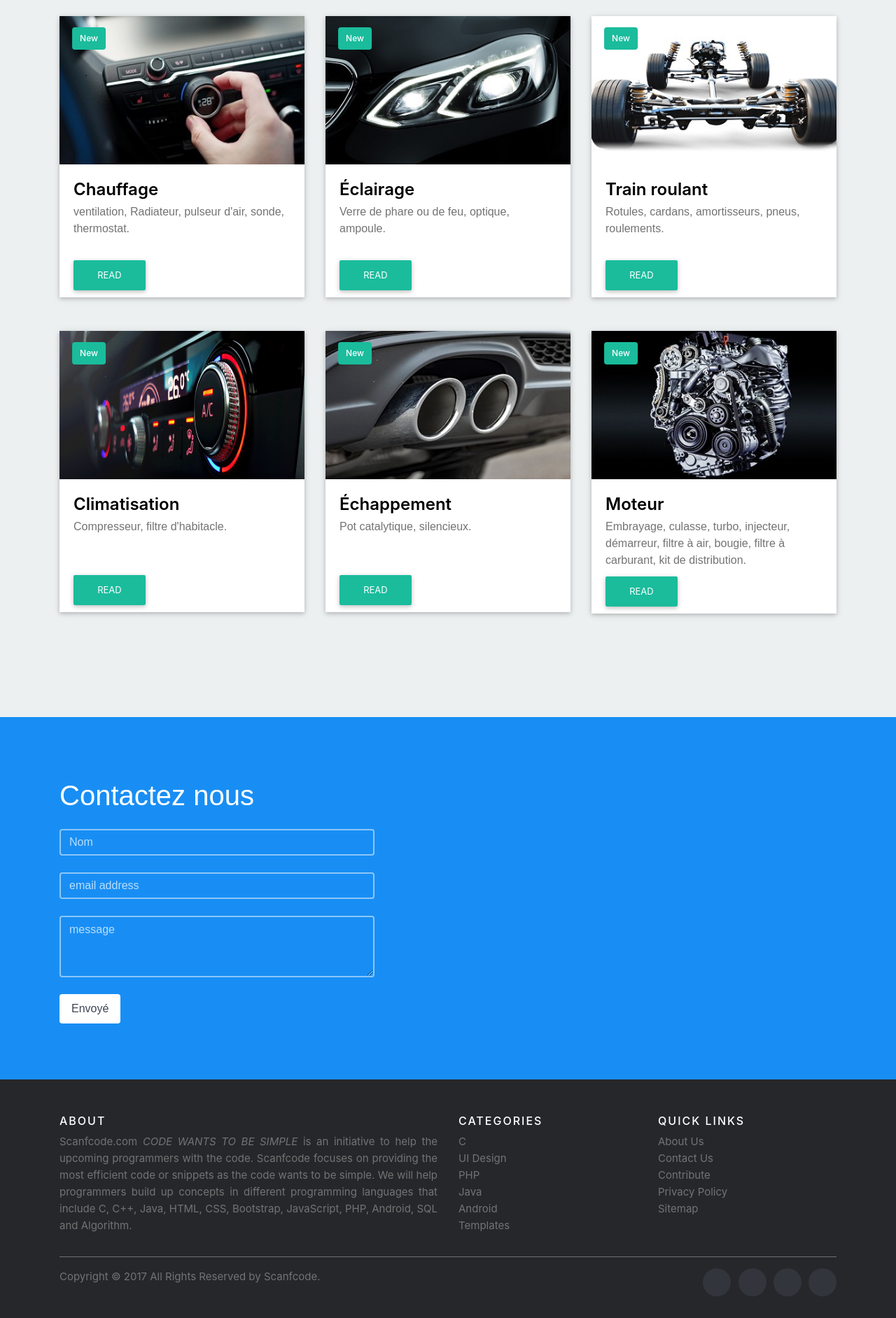
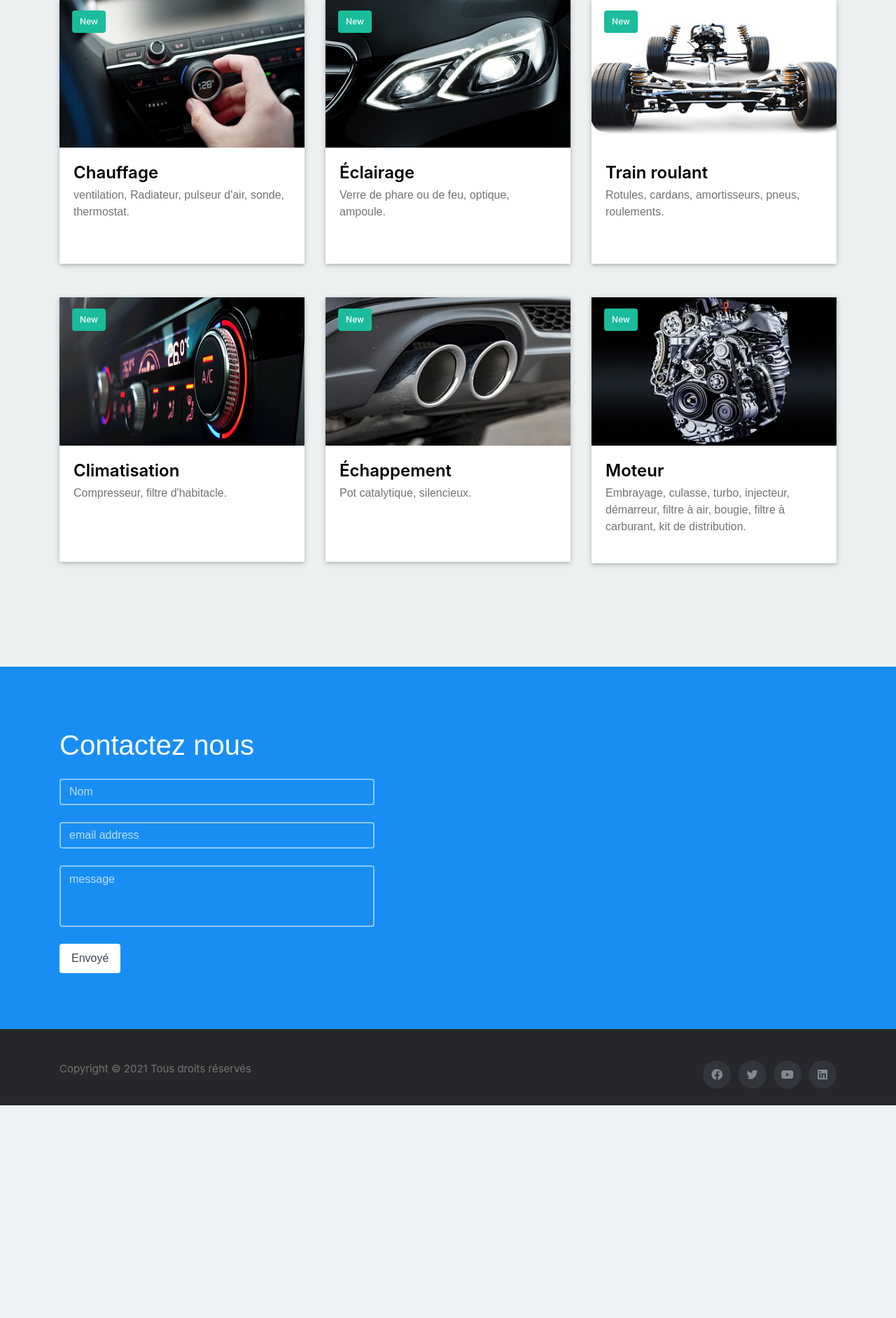
Before and after one commit to loutfallah/anass-projet, a PHP site: page / in a window 1280 px wide. Shown: the part 1149-3033 px from the top of the page at 70% size. After the commit the page ends 2729 px from the top, so only its background shows below. Run offline with PHP 8.4, Linux system fonts and the light colour scheme; some libraries are stand-ins or nearby versions.

Commit message:
first commit 2

```diff
--- a/css/style.css
+++ b/css/style.css
@@ -419,3 +419,16 @@ a.btn-card {
 			bottom: -95px;
 	}
 }
+.text-title {
+  font-family: 'Helvetica Neue', sans-serif;
+  font-size: 80px; font-weight: bold;
+  letter-spacing: -1px;
+  line-height: 1;
+  text-align: center;
+  text-shadow: 0px 1px 2px rgba(0,121,251,1) !important;
+}
+.nav-item:hover{
+  background-color: #188ef4;
+  border: 1px;
+
+}
--- a/index.html
+++ b/index.html
@@ -7,8 +7,9 @@
 
     <!-- Bootstrap CSS -->
     <link rel="stylesheet" href="https://stackpath.bootstrapcdn.com/bootstrap/4.5.2/css/bootstrap.min.css">
-
+    <link rel="stylesheet" href="https://cdnjs.cloudflare.com/ajax/libs/font-awesome/5.15.3/css/all.min.css" integrity="sha512-iBBXm8fW90+nuLcSKlbmrPcLa0OT92xO1BIsZ+ywDWZCvqsWgccV3gFoRBv0z+8dLJgyAHIhR35VZc2oM/gI1w==" crossorigin="anonymous" />
     <link rel="stylesheet" href="css/style.css">
+    <link rel="stylesheet"  href="https://cdnjs.cloudflare.com/ajax/libs/animate.css/4.1.1/animate.min.css"/>
     <title>Hello, world!</title>
   </head>
   <body>
@@ -22,8 +23,8 @@
             <div id="navbarSupportedContent" class="collapse navbar-collapse">
                 <ul class="navbar-nav ml-auto">
                     <li class="nav-item active"><a href="#" class="nav-link text-uppercase font-weight-bold">Accueil<span class="sr-only">(current)</span></a></li>
-                    <li class="nav-item"><a href="#" class="nav-link text-uppercase font-weight-bold">Menu</a></li>
-                    <li class="nav-item"><a href="#" class="nav-link text-uppercase font-weight-bold">Contact</a></li>
+                    <li class="nav-item"><a href="#Menu" class="nav-link text-uppercase font-weight-bold">Menu</a></li>
+                    <li class="nav-item"><a href="#Contact" class="nav-link text-uppercase font-weight-bold">Contact</a></li>
                 </ul>
             </div>
         </div>
@@ -36,22 +37,19 @@
       <div class="carousel-item active">
         <img src="img/Carousel/image-carousel-02.jpg"  class="img-fluid w-100" alt="...">
         <div class="carousel-caption d-none d-md-block">
-          <h5 class="display-2  text-light mb-2 mt-5">Auto piece youness</h5>
-          <p>...</p>
+          <h1 class="display-2 text-light mb-2 mt-5 animate__animated animate__flipInX animate__delay-1s text-title"> AUTO PIECE YOUNESS</h1>
         </div>
       </div>
       <div class="carousel-item">
         <img src="img/Carousel/image-carousel-01.jpg"  class="img-fluid w-100" alt="...">
         <div class="carousel-caption d-none d-md-block">
-          <h5 class="display-2  text-light mb-2 mt-5">Auto piece youness</h5>
-          <p>...</p>
+          <h1 class="display-2 text-light mb-2 mt-5 animate__animated animate__flipInX animate__delay-1s text-title"> AUTO PIECE YOUNESS</h1>
         </div>
       </div>
       <div class="carousel-item">
         <img src="img/Carousel/image-carousel-03.jpg" class="d-block w-100" alt="...">
         <div class="carousel-caption d-none d-md-block">
-          <h5 class="display-2  text-light mb-2 mt-5">Auto piece youness</h5>
-          <p>...</p>
+          <h1 class="display-2 text-light mb-2 mt-5 animate__animated animate__flipInX animate__delay-1s text-title"> AUTO PIECE YOUNESS</h1>
         </div>
       </div>
     </div>
@@ -67,7 +65,7 @@
 
 <!-- details card section starts from here -->
 <section class="details-card">
-  <p class="h2 text-center mb-5">Menu</p>
+  <p id="Menu" class="h2 text-center mb-5">Menu</p>
   <div class="container">
       <div class="row">
           <div class="col-md-4 mb-5">
@@ -81,7 +79,7 @@
                       <p>Pare-choc avant, pare-choc arrière,
                         rétroviseurs, bas de caisse, portières,
                         ailes, capot, hayon.</p>
-                          <a href="#" class="btn-card">Read</a>
+
                   </div>
               </div>
           </div>
@@ -96,7 +94,7 @@
                       <p>Rotule de direction,
                         bras de suspension,
                         barre stabilisatrice.</p>
-                          <a href="#" class="btn-card">Read</a>
+
                   </div>
               </div>
           </div>
@@ -111,7 +109,7 @@
                       <p>Tambour, plaquettes de frein,
                         mâchoire, disque,
                         câble de frein.</p>
-                          <a href="#" class="btn-card">Read</a>
+
                   </div>
               </div>
           </div>
@@ -128,7 +126,7 @@
                         pulseur d'air,
                         sonde,
                         thermostat.</p>
-                          <a href="#" class="btn-card">Read</a>
+
                   </div>
               </div>
           </div>
@@ -143,7 +141,7 @@
                       <p>Verre de phare ou de feu,
                         optique,
                         ampoule.</p>
-                          <a href="#" class="btn-card">Read</a>
+
                   </div>
               </div>
           </div>
@@ -158,7 +156,7 @@
                       <p>Rotules, cardans,
                         amortisseurs, pneus,
                         roulements.</p>
-                          <a href="#" class="btn-card">Read</a>
+
                   </div>
               </div>
           </div>
@@ -172,7 +170,7 @@
                     <h3>Climatisation</h3>
                     <p>Compresseur,
                       filtre d'habitacle.</p>
-                        <a href="#" class="btn-card">Read</a>
+
                 </div>
             </div>
           </div>
@@ -186,7 +184,7 @@
                     <h3>Échappement </h3>
                     <p>Pot catalytique,
                       silencieux.</p>
-                        <a href="#" class="btn-card">Read</a>
+
                 </div>
             </div>
           </div>
@@ -202,7 +200,6 @@
                       turbo, injecteur, démarreur,
                       filtre à air, bougie, filtre à carburant,
                       kit de distribution.</p>
-                        <a href="#" class="btn-card text-center">Read</a>
                 </div>
             </div>
           </div>
@@ -210,7 +207,7 @@
   </div>
 </section>
 <!-- details card section starts from here -->
-<div class="bg-info contact4 overflow-hiddedn position-relative">
+<div id="Contact" class="bg-info contact4 overflow-hiddedn position-relative">
   <!-- Row  -->
   <div class="row no-gutters">
     <div class="container">
@@ -251,52 +248,20 @@
 </div>
  <!-- Site footer -->
  <footer class="site-footer">
-  <div class="container">
-    <div class="row">
-      <div class="col-sm-12 col-md-6">
-        <h6>About</h6>
-        <p class="text-justify">Scanfcode.com <i>CODE WANTS TO BE SIMPLE </i> is an initiative  to help the upcoming programmers with the code. Scanfcode focuses on providing the most efficient code or snippets as the code wants to be simple. We will help programmers build up concepts in different programming languages that include C, C++, Java, HTML, CSS, Bootstrap, JavaScript, PHP, Android, SQL and Algorithm.</p>
-      </div>
 
-      <div class="col-xs-6 col-md-3">
-        <h6>Categories</h6>
-        <ul class="footer-links">
-          <li><a href="http://scanfcode.com/category/c-language/">C</a></li>
-          <li><a href="http://scanfcode.com/category/front-end-development/">UI Design</a></li>
-          <li><a href="http://scanfcode.com/category/back-end-development/">PHP</a></li>
-          <li><a href="http://scanfcode.com/category/java-programming-language/">Java</a></li>
-          <li><a href="http://scanfcode.com/category/android/">Android</a></li>
-          <li><a href="http://scanfcode.com/category/templates/">Templates</a></li>
-        </ul>
-      </div>
-
-      <div class="col-xs-6 col-md-3">
-        <h6>Quick Links</h6>
-        <ul class="footer-links">
-          <li><a href="http://scanfcode.com/about/">About Us</a></li>
-          <li><a href="http://scanfcode.com/contact/">Contact Us</a></li>
-          <li><a href="http://scanfcode.com/contribute-at-scanfcode/">Contribute</a></li>
-          <li><a href="http://scanfcode.com/privacy-policy/">Privacy Policy</a></li>
-          <li><a href="http://scanfcode.com/sitemap/">Sitemap</a></li>
-        </ul>
-      </div>
-    </div>
-    <hr>
-  </div>
   <div class="container">
     <div class="row">
       <div class="col-md-8 col-sm-6 col-xs-12">
-        <p class="copyright-text">Copyright &copy; 2017 All Rights Reserved by
-     <a href="#">Scanfcode</a>.
+        <p class="copyright-text">Copyright © 2021 Tous droits réservés
         </p>
       </div>
 
       <div class="col-md-4 col-sm-6 col-xs-12">
         <ul class="social-icons">
-          <li><a class="facebook" href="#"><i class="fa fa-facebook"></i></a></li>
-          <li><a class="twitter" href="#"><i class="fa fa-twitter"></i></a></li>
-          <li><a class="dribbble" href="#"><i class="fa fa-dribbble"></i></a></li>
-          <li><a class="linkedin" href="#"><i class="fa fa-linkedin"></i></a></li>
+          <li><a class="facebook" href="#"><i class="fab fa-facebook"></i></a></li>
+          <li><a class="twitter" href="#"><i class="fab fa-twitter"></i></a></li>
+          <li><a class="dribbble" href="#"><i class="fab fa-youtube"></i></a></li>
+          <li><a class="linkedin" href="#"><i class="fab fa-linkedin"></i></a></li>
         </ul>
       </div>
     </div>
```
